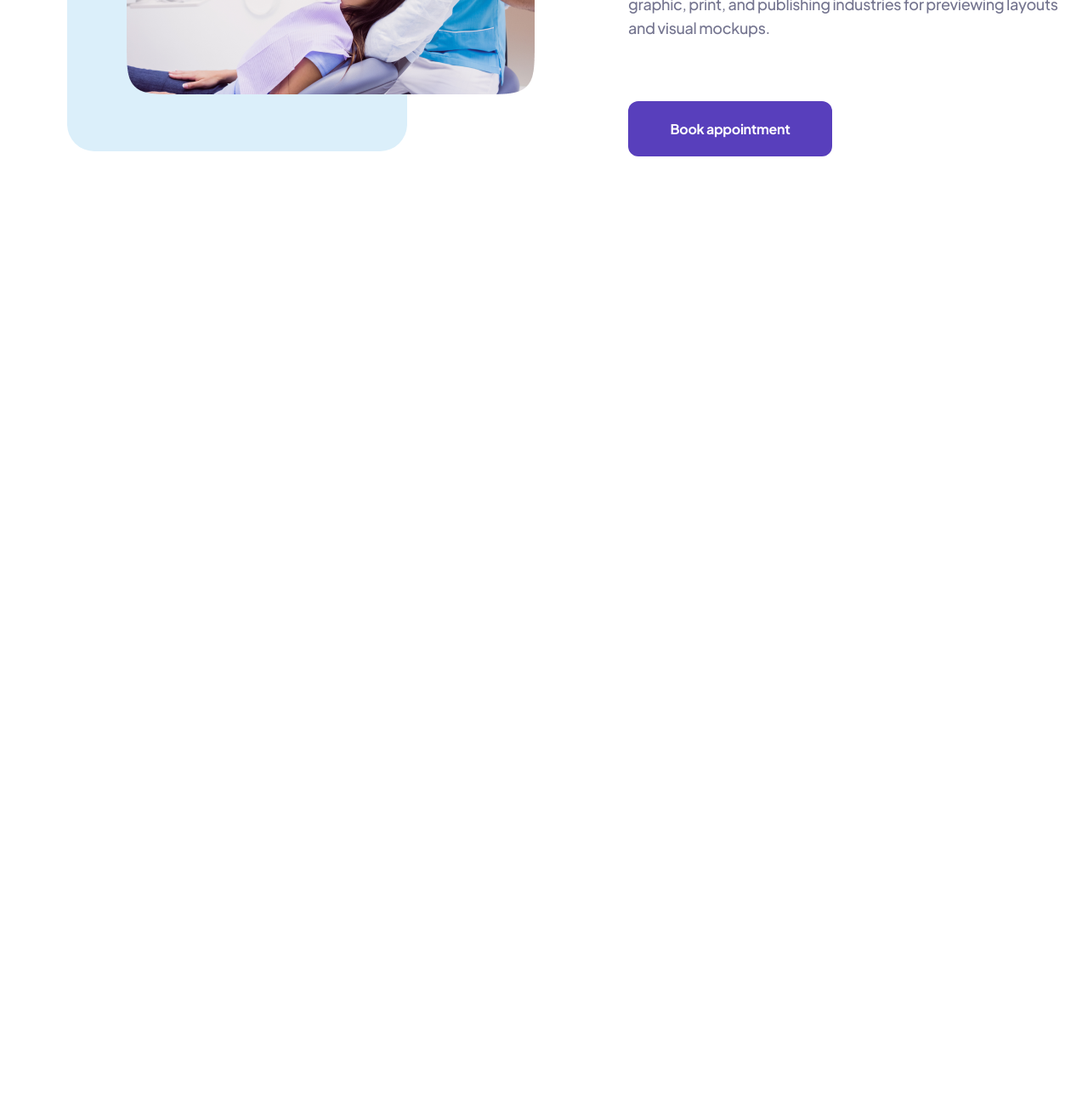
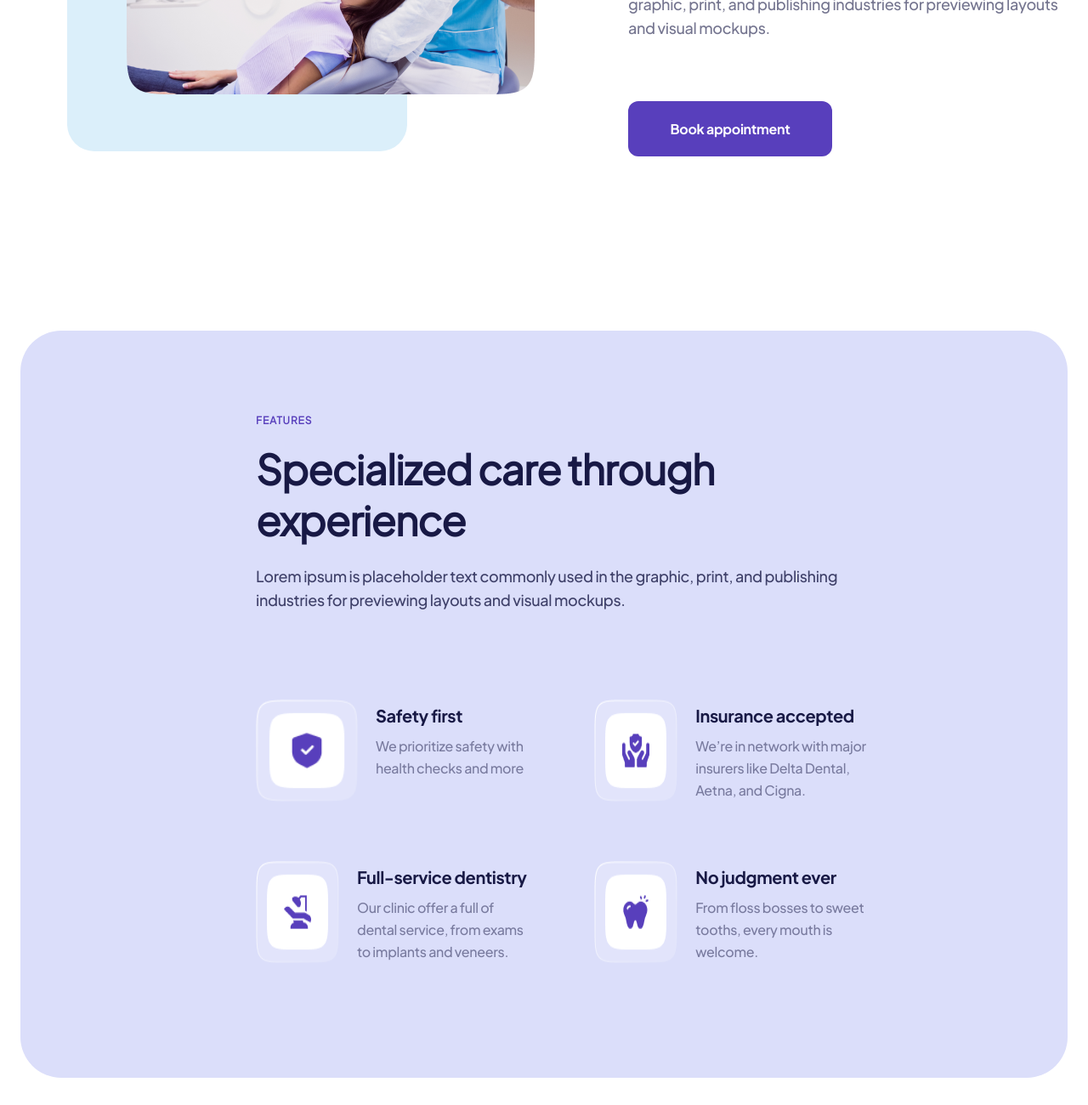
Before and after one commit to DominickMikka/dentist, a website: page index.html in a window 1280 px wide. Shown: the part 2647-3947 px from the top of the page at 85% size. Before the commit the page ends 2863 px from the top, so only its background shows below. Drawn offline with Linux system fonts and the light colour scheme.

Commit message:
feat: add features block

```diff
--- a/index.html
+++ b/index.html
@@ -103,6 +103,51 @@
         <a href="#book" class="book-appointment dental-button">Book appointment</a>
       </div>
     </div>
+    <div class="features">
+      <div class="features-title">Features</div>
+      <h2>Specialized care through experience</h2>
+      <div class="features-text">
+        Lorem ipsum is placeholder text commonly used in the graphic, print, and publishing industries for previewing layouts and visual mockups.
+      </div>
+      <div class="features-items">
+        <div class="feature-item">
+          <img src="./assets/icons/features/shield.png" alt="" />
+          <div class="feature-wrapper">
+            <div class="feature-title">Safety first</div>
+            <div class="feature-content">
+              We prioritize safety with health checks and more
+            </div>
+          </div>
+        </div>
+        <div class="feature-item">
+          <img src="./assets/icons/features/help.png" alt="" />
+          <div class="feature-wrapper">
+            <div class="feature-title">Insurance accepted</div>
+            <div class="feature-content">
+              We’re in network with major insurers like Delta Dental, Aetna, and Cigna.
+            </div>
+          </div>
+        </div>
+        <div class="feature-item">
+          <img src="./assets/icons/features/chair.png" alt="" />
+          <div class="feature-wrapper">
+            <div class="feature-title">Full-service dentistry</div>
+            <div class="feature-content">
+              Our clinic offer a full  of dental service, from exams to implants and veneers.
+            </div>
+          </div>
+        </div>
+        <div class="feature-item">
+          <img src="./assets/icons/features/teeth.png" alt="" />
+          <div class="feature-wrapper">
+            <div class="feature-title">No judgment ever</div>
+            <div class="feature-content">
+              From floss bosses to sweet tooths, every mouth is welcome.
+            </div>
+          </div>
+        </div>
+      </div>
+    </div>
   </main>
 </body>
 </html>
--- a/styles/style.scss
+++ b/styles/style.scss
@@ -513,3 +513,76 @@ main {
     }
   }
 }
+
+.features {
+  margin: 205px 0 0 0;
+  padding: 98px 230px 135px 277px;
+  background: #DBDEFA;
+  border-radius: 48px;
+
+  .features-title {
+    padding: 0 0 20px 0px;
+    font-size: 12px;
+    letter-spacing: 0.08em;
+    text-transform: uppercase;
+    color: #583FBC;
+    font-weight: bold;
+  }
+
+  h2 {
+    font-size: 48px;
+    line-height: 60px;
+    letter-spacing: -1px;
+    color: #181945;
+  }
+
+  .features-text {
+    padding: 22px 0 103px 0;
+    font-family: "EudoxusSans-Medium";
+    font-size: 18px;
+    line-height: 28px;
+    letter-spacing: -0.02em;
+    color: #181945;
+    opacity: 0.8;
+  }
+
+  .features-items {
+    display: flex;
+    flex-wrap: wrap;
+    gap: 70px 72px;
+
+    .feature-item {
+      display: flex;
+      gap: 21px;
+      width: 45%;
+
+      img:hover {
+        filter: drop-shadow(4px 4px 3px rgba(0, 0, 0, 0.25));
+      }
+
+      .feature-wrapper {
+        display: flex;
+        flex-direction: column;
+        padding: 6px 0 0 0;
+
+        .feature-title {
+          padding: 0 0 11px 0;
+          font-family: "EudoxusSans-Bold";
+          font-size: 20px;
+          letter-spacing: -0.02em;
+          color: #181945;
+        }
+
+        .feature-content {
+          font-family: "EudoxusSans-Medium";
+          font-size: 16px;
+          line-height: 26px;
+          letter-spacing: -0.02em;
+          color: #181945;
+          opacity: 0.5;
+        }
+      }
+    }
+  }
+
+}
```
Also changed, not shown: assets/icons/features/chair.png (added), assets/icons/features/help.png (added), assets/icons/features/shield.png (added), assets/icons/features/teeth.png (added), styles/style.css, 1 other file.
